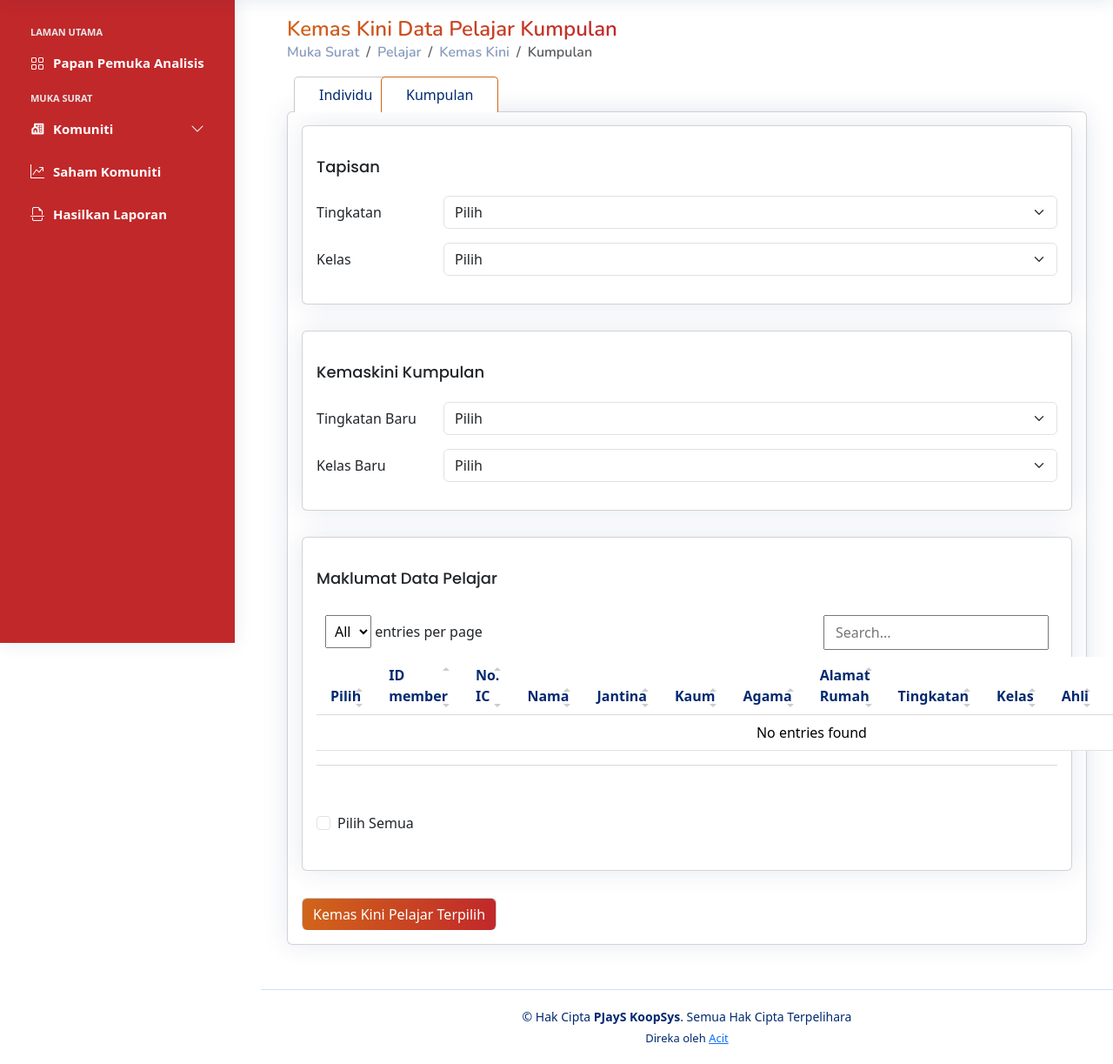
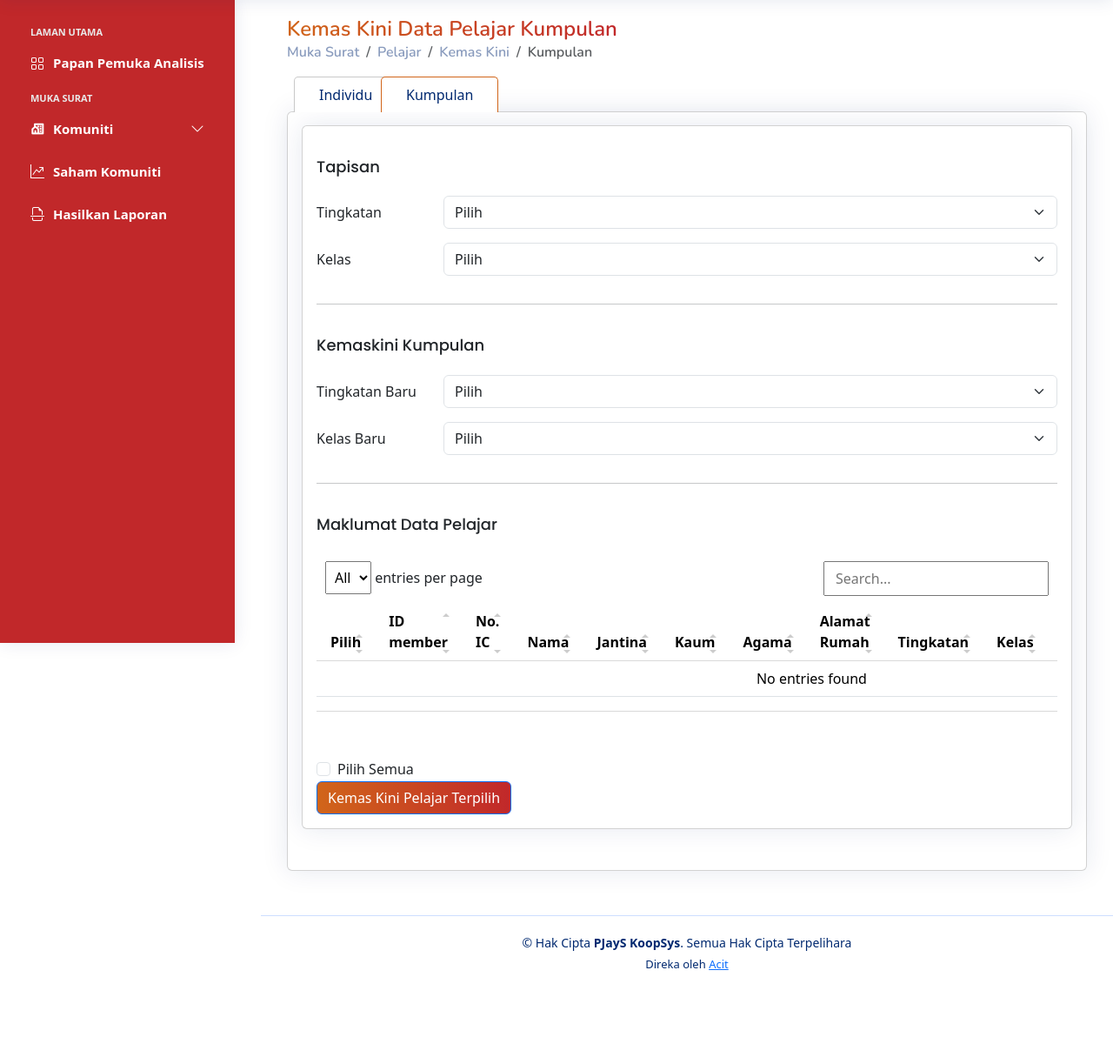
Before and after one commit to AcitHub/FYP, a Django app: page /home/update_student_kumpulan_page/ in a window 1280 px wide; the page is wider, and only the part inside the window is pictured. Shown: the part 61-1284 px from the top of that part at 87% size. After the commit the page ends 1176 px from the top of that part, so only its background shows below. Run offline with Django 5.2, Linux system fonts and the light colour scheme; some libraries are stand-ins or nearby versions.

Commit message:
Design changes at genReport, updateStud, tambahStud

```diff
--- a/FYP/PJayS/static/assets/css/style.css
+++ b/FYP/PJayS/static/assets/css/style.css
@@ -1469,3 +1469,11 @@ input[readonly] {
   background-color: #f8f9fa; /* Light gray background */
   opacity: 1; /* Ensures it is fully opaque */
 }
+
+hr {
+  border: none; /* Removes the default border */
+  height: 1px; /* Increase the thickness of the line */
+  background-color: #000; /* Defines the color of the line */
+  box-shadow: 0px 0 30px rgba(1, 41, 112, 0.2); /* Slightly darker shadow for emphasis */
+  width: 100%; /* Makes the hr take full width */
+}
--- a/FYP/PJayS/templates/generate/muka surat-Hasilkan Laporan.html
+++ b/FYP/PJayS/templates/generate/muka surat-Hasilkan Laporan.html
@@ -30,8 +30,8 @@
               <div class="col-sm-6">
                 <select class="form-select" id="report-type" aria-label="Default select example" name="report-type">
                   <option selected disabled>Pilih</option>
-                  <option value="pdf-type">Dokumen PDF (.pdf)</option>
-                  <option value="docx-type">Microsoft Word (.docx)</option>
+                  <option value="pdf-type">Dokumen PDF (*.pdf)</option>
+                  <option value="docx-type">Excel Workbook (*.xlxs)</option>
                 </select>
                 {% comment %} {{ report_type }} {% endcomment %}
               </div>
--- a/FYP/PJayS/templates/student/muka surat-Hasilkan Laporan.html
+++ b/FYP/PJayS/templates/student/muka surat-Hasilkan Laporan.html
@@ -30,8 +30,8 @@
               <div class="col-sm-6">
                 <select class="form-select" id="report-type" aria-label="Default select example" name="report-type">
                   <option selected disabled>Pilih</option>
-                  <option value="pdf-type">Dokumen PDF (.pdf)</option>
-                  <option value="docx-type">Microsoft Word (.docx)</option>
+                  <option value="pdf-type">Dokumen PDF (*.pdf)</option>
+                  <option value="docx-type">Excel Workbook (*.xlsx)</option>
                 </select>
                 {% comment %} {{ report_type }} {% endcomment %}
               </div>
--- a/FYP/PJayS/templates/student/muka surat-pelajar-kemas kini-kumpulan.html
+++ b/FYP/PJayS/templates/student/muka surat-pelajar-kemas kini-kumpulan.html
@@ -16,7 +16,7 @@
       <li class="breadcrumb-item active">Kumpulan</li>
     </ol>
   </nav>
-</div><!-- Penutup Page Title -->
+</div><!-- End Page Title -->
 
 <section class="section">
   <div class="row">
@@ -24,14 +24,18 @@
 
       <!-- Button Group -->
       <div class="btn-nav" style="position: relative;">
-        <a href="{% url 'update_student_page' %}"><button type="button" class="btn-Individu ms-2">Individu</button></a>
-        <a href="{% url 'update_student_kumpulan_page' %}"><button type="button" class="btn-Kumpulan active ms-2">Kumpulan</button></a>
+        <a href="{% url 'update_student_page' %}">
+          <button type="button" class="btn-Individu ms-2">Individu</button>
+        </a>
+        <a href="{% url 'update_student_kumpulan_page' %}">
+          <button type="button" class="btn-Kumpulan active ms-2">Kumpulan</button>
+        </a>
+      </div>
 
       <div class="card">
         <div class="card-body">
           <div class="card">
             <div class="card-body">
-
               <form method="POST" action="{% url 'update_student_kumpulan_page' %}">
                 {% csrf_token %}
 
@@ -42,13 +46,13 @@
                     <div class="col-sm-10">
                       <select class="form-select" id="filterTingkatan" aria-label="Default select example" name="tingkatan">
                         <option selected disabled>Pilih</option>
+                        <option value="-">-</option>
                         <option value="1">1</option>
                         <option value="2">2</option>
                         <option value="3">3</option>
                         <option value="4">4</option>
                         <option value="5">5</option>
                       </select>
-                        {% comment %} {{ form.tingkatan }} {% endcomment %}
                     </div>
                   </div>
 
@@ -57,6 +61,7 @@
                     <div class="col-sm-10">
                       <select class="form-select" id="filterKelas" aria-label="Default select example" name="kelas">
                         <option selected disabled>Pilih</option>
+                        <option value="-">-</option>
                         <option value="ANGGERIK">ANGGERIK</option>
                         <option value="CEMPAKA">CEMPAKA</option>
                         <option value="DAHLIA">DAHLIA</option>
@@ -68,15 +73,12 @@
                         <option value="USM">USM</option>
                         <option value="LILY">LILY</option>
                       </select>
-                        {% comment %} {{ form.kelas }} {% endcomment %}
                     </div>
                   </div>
                 </fieldset>
-                </div>
-              </div>
 
-              <div class="card">
-                <div class="card-body">
+                <hr>
+
                 <fieldset>
                   <h5 class="card-title">Kemaskini Kumpulan</h5>
                   <div class="row mb-3">
@@ -112,15 +114,13 @@
                     </div>
                   </div>
                 </fieldset>
-                  </div>
-                </div>
 
-                <div class="card">
-                  <div class="card-body">
+                <hr>
+
                 <fieldset>
                   <h5 class="card-title">Maklumat Data Pelajar</h5>
                   <!-- Table container with scrollpane -->
-                      {% comment %} <div class="table-scrollpane"> {% endcomment %}
+                  <div class="table-scrollpane">
                     <table class="table datatable" id="tblTambah">
                       <thead>
                         <tr>
@@ -161,27 +161,27 @@
                         {% endfor %}
                       </tbody>
                     </table>
+                  </div>
+
                   <br>
-                      {% comment %} </div> {% endcomment %}
+
                   <div class="form-check">
                     <input type="checkbox" id="select-all" class="form-check-input">
                     <label class="form-check-label" for="select-all">Pilih Semua</label>
                   </div>
-                      <br>
                 </fieldset>
-                  </div>
-                </div>
 
-                <!-- Delete Button below the table -->
                 <div class="form-btn">
                   <button type="submit" class="btn btn-primary">Kemas Kini Pelajar Terpilih</button>
                 </div>
+
               </form>
-          </div>
-        </div>
-      </div>
-    </div>
-  </div>
+            </div><!-- End Card Body -->
+          </div><!-- End Card -->
+        </div><!-- End Card Body -->
+      </div><!-- End Card -->
+    </div><!-- End Col -->
+  </div><!-- End Row -->
 </section>
 
 <script>
@@ -232,15 +232,13 @@
         }
       });
 
-      // Optionally, you can disable the button if no checkboxes are checked
       if (!Array.from(rows).some(row => row.querySelector('input[type="checkbox"]').checked)) {
         updateButton.disabled = true;
         alert('Please select at least one student to update.');
-        return false; // Prevent form submission
+        return false;
       }
     });
   });
-
 </script>
 
 {% endblock %}
--- a/FYP/PJayS/templates/student/muka surat-pelajar-padam data.html
+++ b/FYP/PJayS/templates/student/muka surat-pelajar-padam data.html
@@ -34,6 +34,7 @@
                   <div class="col-sm-10">
                     <select class="form-select" id="filterTingkatan" aria-label="Default select example" name="tingkatan">
                       <option selected disabled>Pilih</option>
+                      <option value="-">-</option>
                       <option value="1">1</option>
                       <option value="2">2</option>
                       <option value="3">3</option>
@@ -49,6 +50,7 @@
                   <div class="col-sm-10">
                     <select class="form-select" id="filterKelas" aria-label="Default select example" name="kelas">
                       <option selected disabled>Pilih</option>
+                      <option value="-">-</option>
                       <option value="ANGGERIK">ANGGERIK</option>
                       <option value="CEMPAKA">CEMPAKA</option>
                       <option value="DAHLIA">DAHLIA</option>
```
Also changed, not shown: FYP/PJayS/templates/student/muka surat-pelajar-tambah data-kumpulan.html (+13 -5 lines). Lines whose indentation alone changed are shown as unchanged.
